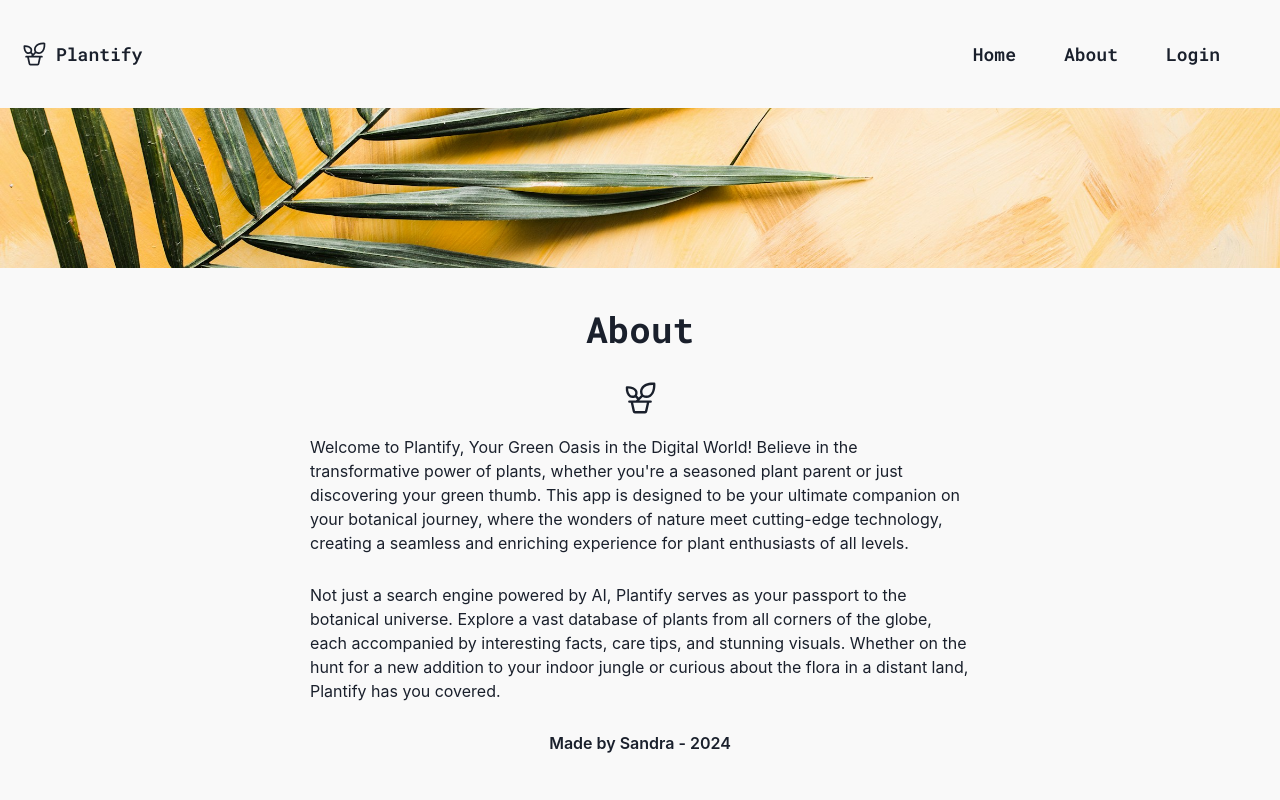
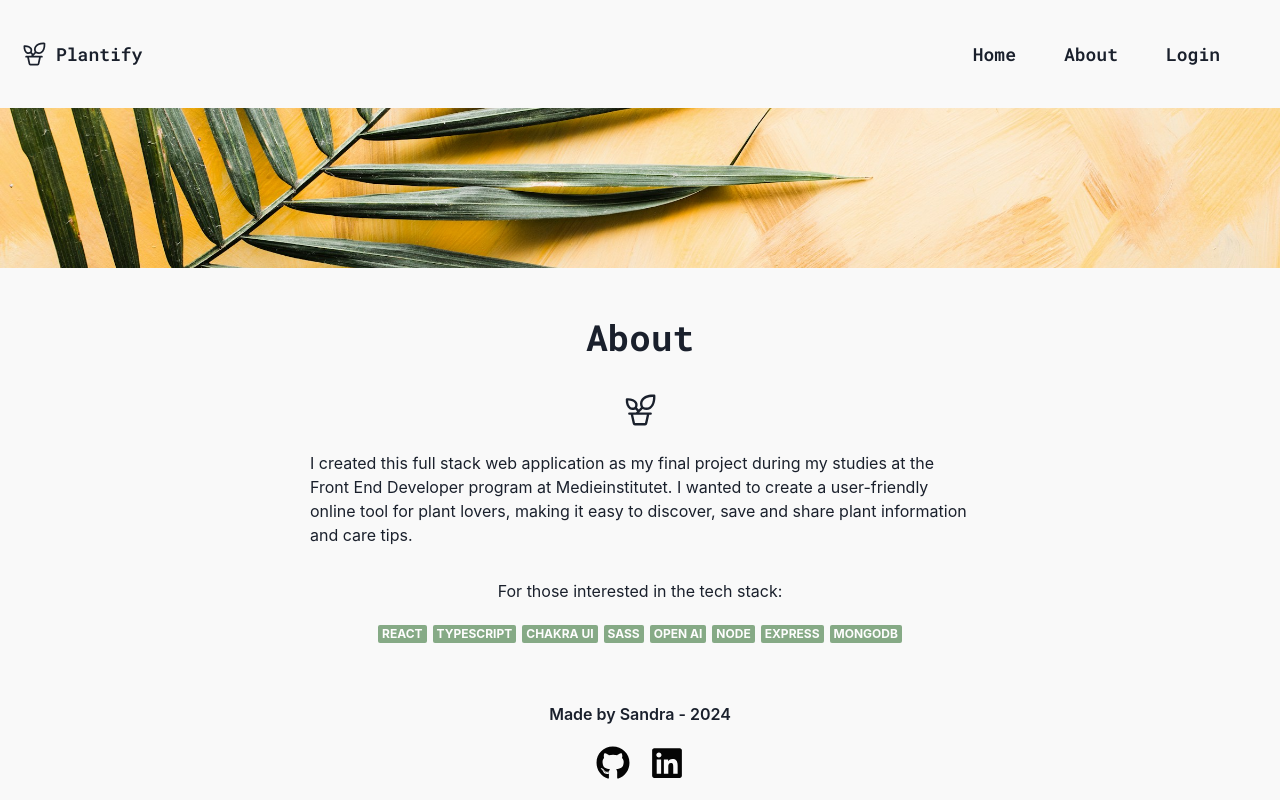
Before and after one commit to zandrastr/plantify-client, a React (Vite) app: page /about in a window 1280 px wide. Built offline with nearby package versions, Linux system fonts and the light colour scheme; no server answers.

Commit message:
update about page content

```diff
--- a/src/index.css
+++ b/src/index.css
@@ -11,4 +11,5 @@
 
 body {
   background: rgb(249, 249, 249) !important;
+  height: calc(100vh - 40px);
 }
--- a/src/pages/AboutPage/AboutPage.scss
+++ b/src/pages/AboutPage/AboutPage.scss
@@ -1,4 +1,12 @@
 @import '../../_utils';
+
+.aboutPageWrapper {
+    display: flex;
+    flex-direction: column;
+    align-items: center;
+    justify-content: space-between;
+    height: calc(100vh - 108px);
+}
 
 .aboutTop {
     width: 100%;
@@ -13,25 +21,70 @@
     background-position: center;
 }
 
-.aboutWrapper {
-    padding-bottom: rem(20px);
+.aboutSectionWrapper {
+    display: flex;
+    justify-content: space-between;
+    align-items: center;
+    width: 100%;
+
     h2 {
         font-family: $mono;
         margin-top: rem(20px);
         margin-bottom: rem(20px);
     }
 
-    p {
+    .aboutText {
         max-width: rem(700px);
         padding: 0 rem(20px) rem(20px) rem(20px);
     }
+}
+
+.aboutContentWrapper {
+    display: flex;
+    flex-direction: column;
+    align-items: center;
+    gap: rem(12px);
+}
+
+.aboutLogo {
+    font-size: rem(38px);
+    margin-bottom: rem(10px);
+}
+
+.aboutMe {
+    display: flex;
+    flex-direction: column;
+    align-items: center;
+    bottom: 0;
 }
 
 .madeBy {
     font-weight: 600;
 }
 
-.aboutLogo {
-    font-size: rem(38px);
-    margin-bottom: rem(10px);
+.socialLinks {
+    gap: rem(20px);
+    margin: rem(20px);
+    svg {
+        color: $black;
+        font-size: rem(34px);
+    }
 }
+
+.chakra-badge {
+    background-color: $green-light;
+    color: $white;
+    margin-left: rem(3px);
+    margin-right: rem(3px);
+}
+
+.techStackDesktop {
+    padding: rem(10px);
+    display: flex;
+    direction: wrap;
+}
+
+.techStackMobile {
+    padding: rem(20px);
+    direction: column;
+}
--- a/src/pages/AboutPage/AboutPage.tsx
+++ b/src/pages/AboutPage/AboutPage.tsx
@@ -1,28 +1,67 @@
-import { Box, Heading, Text, VStack } from '@chakra-ui/react';
+import { Box, Heading, Text, VStack, Badge, Link, HStack, useBreakpointValue } from '@chakra-ui/react';
 import './AboutPage.scss';
 import { PiPottedPlant } from 'react-icons/pi';
+import { FaGithub, FaLinkedin } from 'react-icons/fa';
 
 const AboutPage = () => {
+  const isMobile = useBreakpointValue({ base: true, md: false });
+
   return (
-    <>
-      <Box className='aboutTop'></Box>
-      <VStack className='aboutWrapper'>
-        <Heading>About</Heading>
+    <Box className='aboutPageWrapper'>
+      <VStack className='aboutSectionWrapper'>
+        <Box className='aboutTop'></Box>
+        <Box className='aboutContentWrapper'>
+          <Heading>About</Heading>
 
-        <PiPottedPlant className='aboutLogo' />
+          <PiPottedPlant className='aboutLogo' />
 
-        <Text>
-          Welcome to Plantify, Your Green Oasis in the Digital World! Believe in the transformative power of plants, whether you're a seasoned plant parent or just discovering your green thumb. This
-          app is designed to be your ultimate companion on your botanical journey, where the wonders of nature meet cutting-edge technology, creating a seamless and enriching experience for plant
-          enthusiasts of all levels.
-        </Text>
-        <Text>
-          Not just a search engine powered by AI, Plantify serves as your passport to the botanical universe. Explore a vast database of plants from all corners of the globe, each accompanied by
-          interesting facts, care tips, and stunning visuals. Whether on the hunt for a new addition to your indoor jungle or curious about the flora in a distant land, Plantify has you covered.
-        </Text>
+          <Text className='aboutText'>
+            I created this full stack web application as my final project during my studies at the Front End Developer program at Medieinstitutet. I wanted to create a user-friendly online tool for
+            plant lovers, making it easy to discover, save and share plant information and care tips.
+          </Text>
+
+          <Text> For those interested in the tech stack: </Text>
+          <Box className={`${isMobile ? 'techStackMobile' : 'techStackDesktop'}`}>
+            <Badge>React</Badge>
+            <Badge>Typescript</Badge>
+            <Badge>Chakra UI</Badge>
+            <Badge>Sass</Badge>
+            <Badge>Open AI</Badge>
+
+            <Badge>Node</Badge>
+            <Badge>Express</Badge>
+            <Badge>MongoDB</Badge>
+          </Box>
+        </Box>
+      </VStack>
+      <Box className='aboutMe'>
         <Text className='madeBy'> Made by Sandra - 2024</Text>
-      </VStack>
-    </>
+
+        <VStack>
+          <HStack className='socialLinks'>
+            <Link
+              href='https://github.com/zandrastr'
+              isExternal
+            >
+              <FaGithub
+                aria-label='Visit Sandras GitHub profile'
+                tabIndex={0}
+              />
+            </Link>
+
+            <Link
+              href='https://www.linkedin.com/in/sandrawebdev/'
+              isExternal
+            >
+              <FaLinkedin
+                aria-label='Visit Sandras LinkedIn profile'
+                tabIndex={0}
+              />
+            </Link>
+          </HStack>
+        </VStack>
+      </Box>
+    </Box>
   );
 };
 
```
